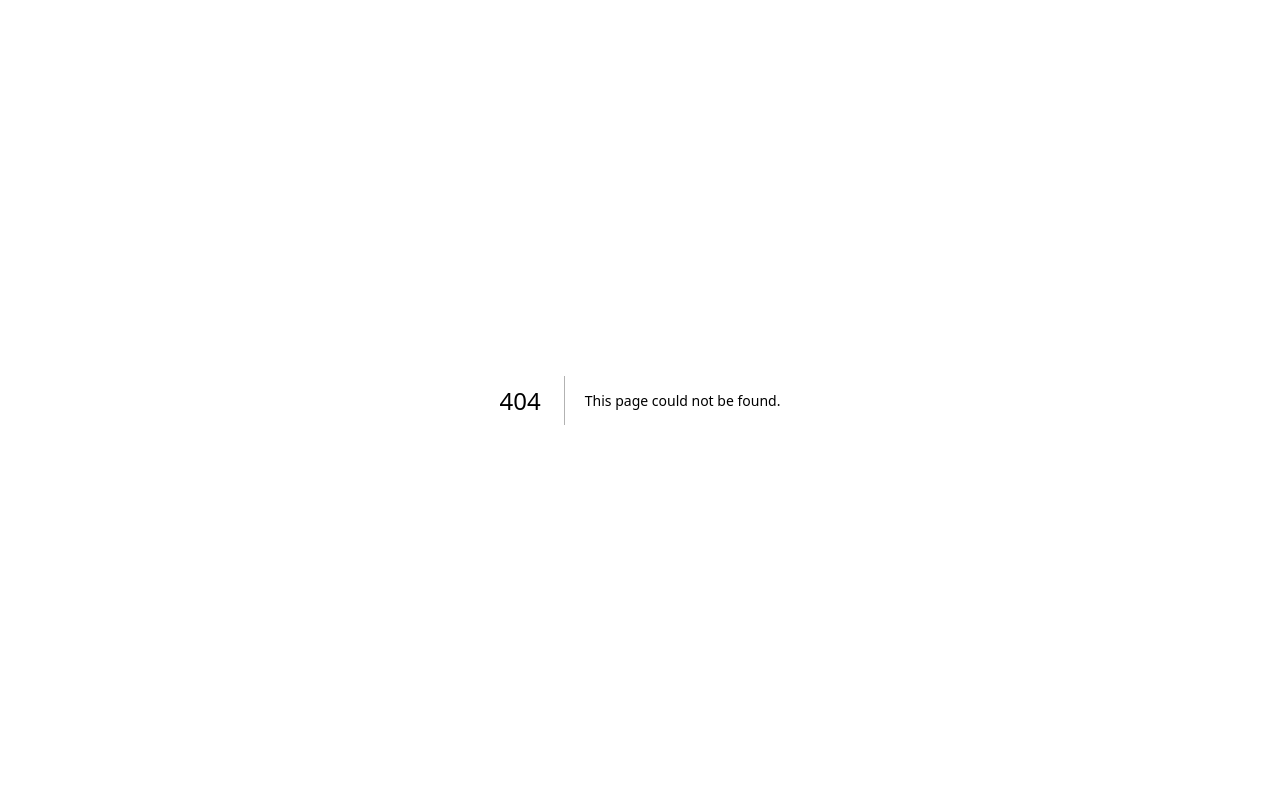
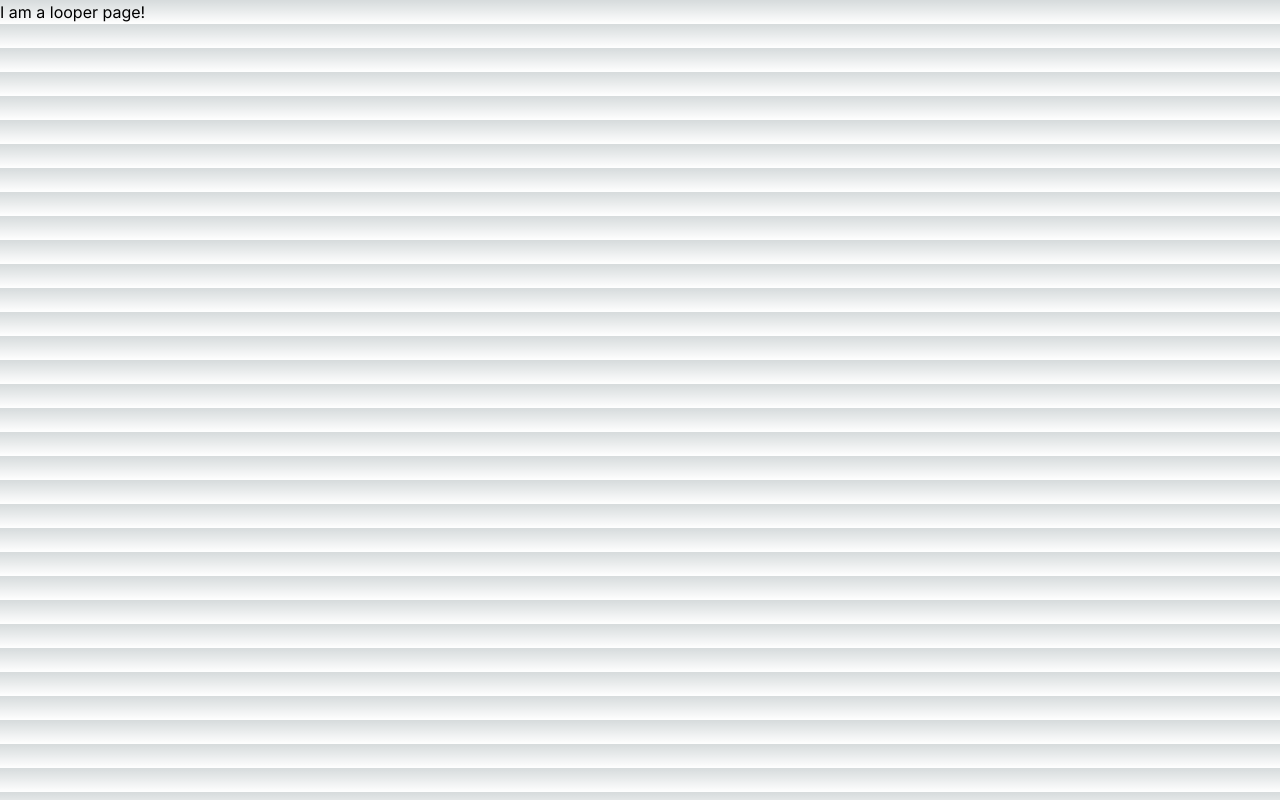
Before and after one commit to NirajanM/your-musical-friend, a Next.js app: page /looper in a window 1280 px wide. Before the commit this address had no page. Built offline with nearby package versions, Linux system fonts and the light colour scheme.

Commit message:
link new page and hover effect simple

```diff
--- /dev/null
+++ b/src/app/looper/page.js
@@ -0,0 +1,7 @@
+export default function page() {
+    return (
+        <div>
+            I am a looper page!
+        </div>
+    )
+}
--- a/src/app/page.js
+++ b/src/app/page.js
@@ -1,6 +1,9 @@
+import Link from 'next/link';
+
 const menuItem = [
   {
     "title": "Youtube Looper",
+    "link": "looper",
     "description": "loop any part of the video in a super smooth way by adjusting the slider. Can be super helpful while learning specific part of the song or music",
   }
 ]
@@ -10,10 +13,10 @@ export default function Home() {
     <main className="flex min-h-screen flex-col items-center justify-between p-24 ">
       {menuItem.map(item => {
         return (
-          <div className="flex flex-col justify-around items-center gap-4 border-2 rounded-sm lg:rounded-lg p-4 lg:p-8">
+          <Link href={`/${item.link}`} className="flex flex-col justify-around items-center gap-4 border-2 rounded-sm lg:rounded-lg p-4 lg:p-8 hover:bg-slate-50/10">
             <h1 className="text-lg sm:text-xl md:text-2xl lg:text-4xl font-bold lg:font-black">{item.title}</h1>
             <p>{item.description}</p>
-          </div>);
+          </Link>);
       })}
     </main>
   )
```
